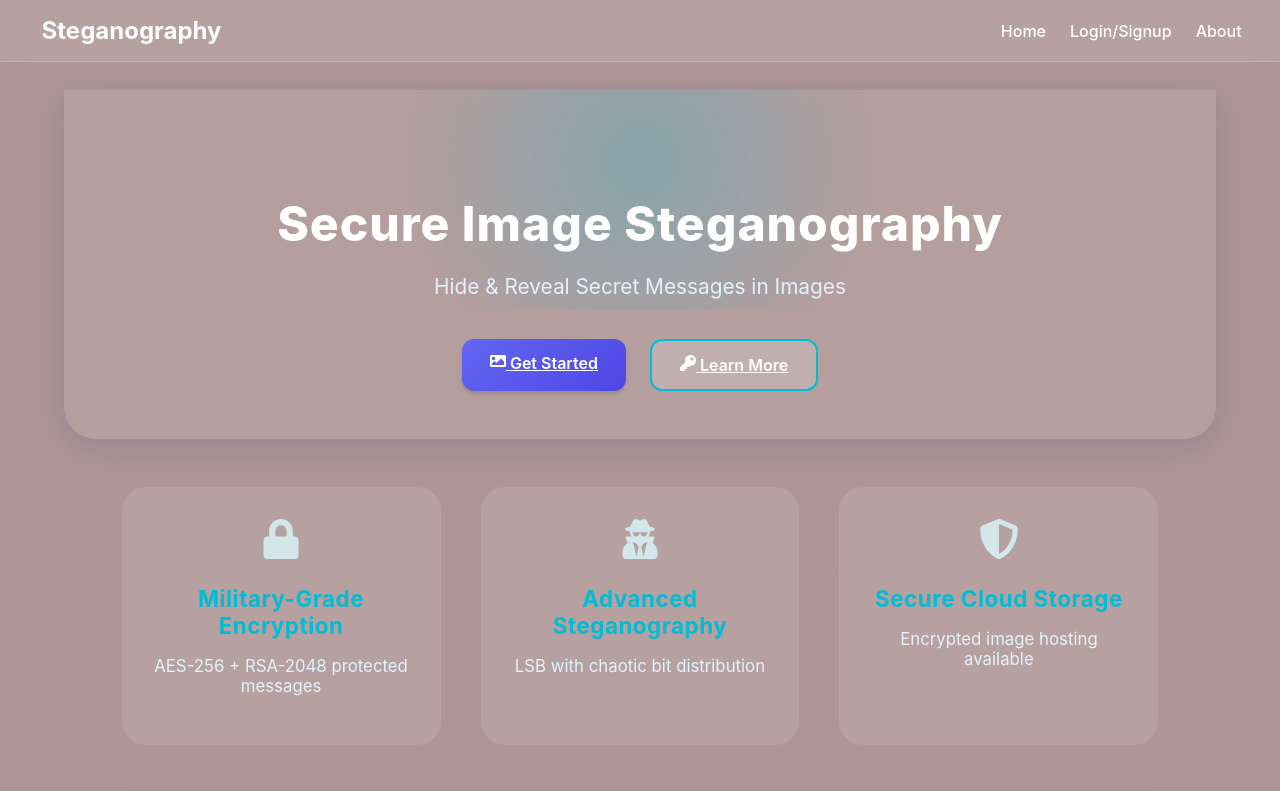
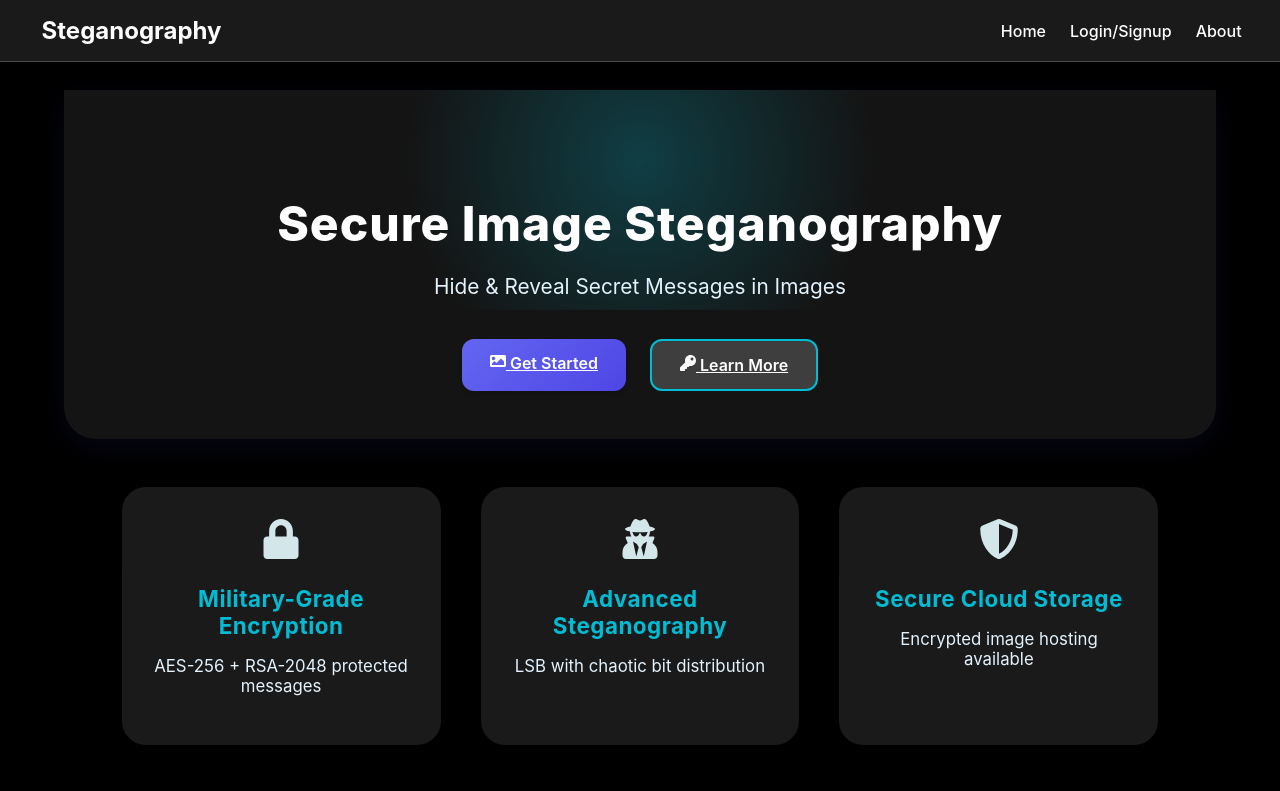
Before and after one commit to vishal-tamhane/Steganography_Project2, a React (Create React App) app in the folder frontend-temp/: page / in a window 1280 px wide. Shown: the top 791 px of the page. Built offline with nearby package versions, Linux system fonts and the light colour scheme.

Commit message:
.env issue solved

```diff
--- a/frontend-temp/src/App.css
+++ b/frontend-temp/src/App.css
@@ -18,7 +18,7 @@
 body {
   margin: 0;
   font-family: 'Inter', -apple-system, BlinkMacSystemFont, 'Segoe UI', Roboto, sans-serif;
-  background:rgb(174, 150, 150);
+  background:rgb(0, 0, 0);
   min-height: 100vh;
 }
 
```
